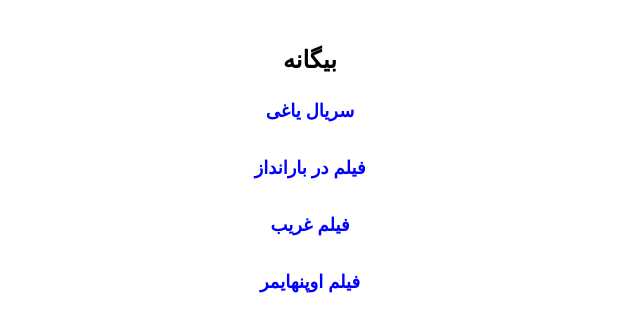
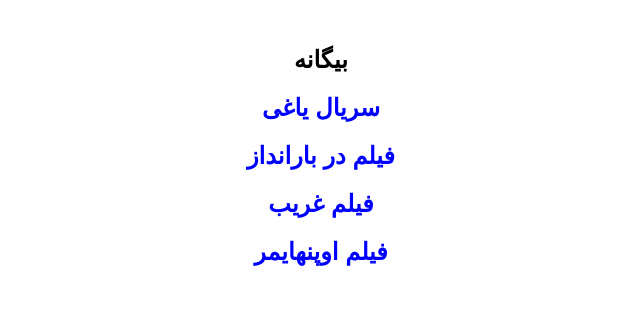
Before and after one commit to darkblog/darkblog.github.io, a Jekyll site: the page built from index.html, in a window 1280 px wide. Shown: the top 332 px of the page, without its empty margins (442-1082 px from the left). Built offline with Jekyll 4.4.1, drawn with Linux system fonts in a browser that asks for light colours.

Commit message:
Update index.html

```diff
--- a/_layouts/index.html
+++ b/_layouts/index.html
@@ -10,7 +10,7 @@
 <title>بیگانه</title>
 <meta name="description" content="بیگانه">
 <link rel="canonical" href="https://biganeh.com/">
-<style amp-custom>body{font-family:sans-serif;margin:auto;padding:30px;text-align:center}h1{font-size:x-large}h2{font-size:large;padding:10px}a{color:blue;text-decoration:none;padding:10px}</style>
+<style amp-custom>body{font-family:sans-serif;margin:auto;padding:30px;text-align:center}h1,h2{font-size:x-large}a{color:blue;text-decoration:none;padding:10px}</style>
 </head>
 <body>
 <header>
```
